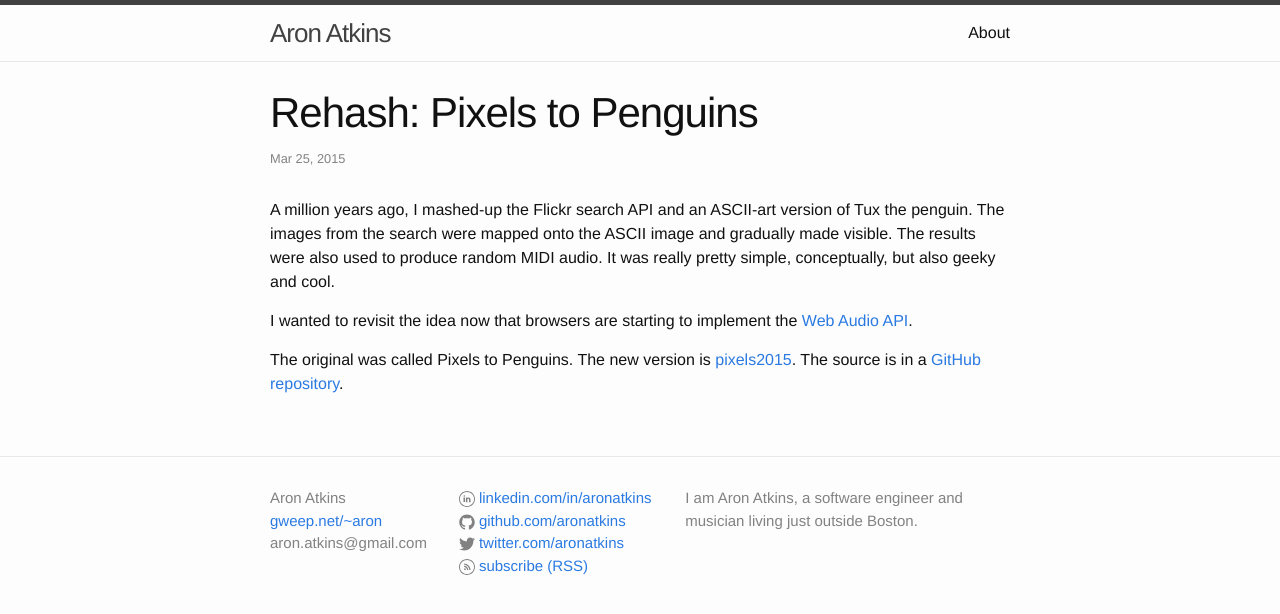
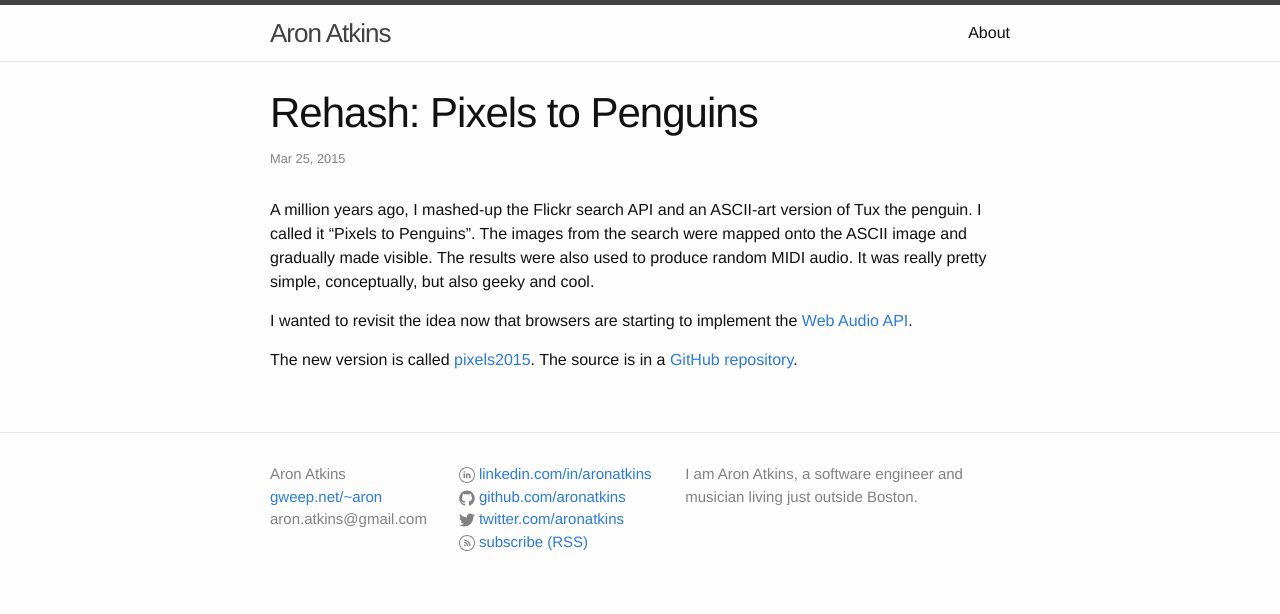
Before and after one commit to aronatkins/aronatkins.github.io, a Jekyll site: the page built from _posts/2015-03-25-rehash-pixels-to-penguins.markdown, in a window 1280 px wide. Shown: the top 614 px of the page. Built offline with Jekyll 4.4.1, drawn with Linux system fonts in a browser that asks for light colours.

Commit message:
minor content shuffling

```diff
--- a/_posts/2015-03-25-rehash-pixels-to-penguins.markdown
+++ b/_posts/2015-03-25-rehash-pixels-to-penguins.markdown
@@ -6,15 +6,15 @@ tags: barcamp boston tux programming javascript html
 ---
 
 A million years ago, I mashed-up the Flickr search API and an ASCII-art
-version of Tux the penguin. The images from the search were mapped onto the
-ASCII image and gradually made visible. The results were also used to produce
-random MIDI audio. It was really pretty simple, conceptually, but also geeky
-and cool.
+version of Tux the penguin. I called it "Pixels to Penguins". The images from
+the search were mapped onto the ASCII image and gradually made visible. The
+results were also used to produce random MIDI audio. It was really pretty
+simple, conceptually, but also geeky and cool.
 
 I wanted to revisit the idea now that browsers are starting to implement the
 [Web Audio API](http://webaudio.github.io/web-audio-api/).
 
-The original was called Pixels to Penguins. The new version is
+The new version is called
 [pixels2015](http://aronatkins.github.io/pixels2015/). The source is in a
 [GitHub](https://github.com)
 [repository](https://github.com/aronatkins/pixels2015/tree/gh-pages).
```
